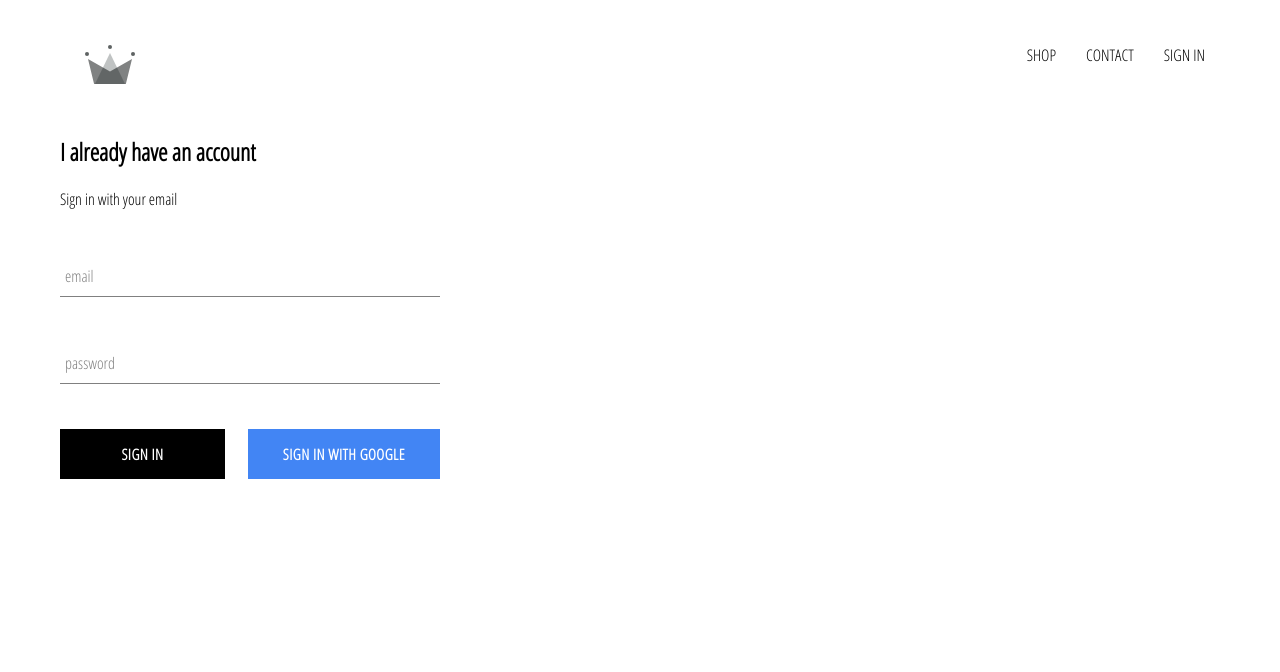
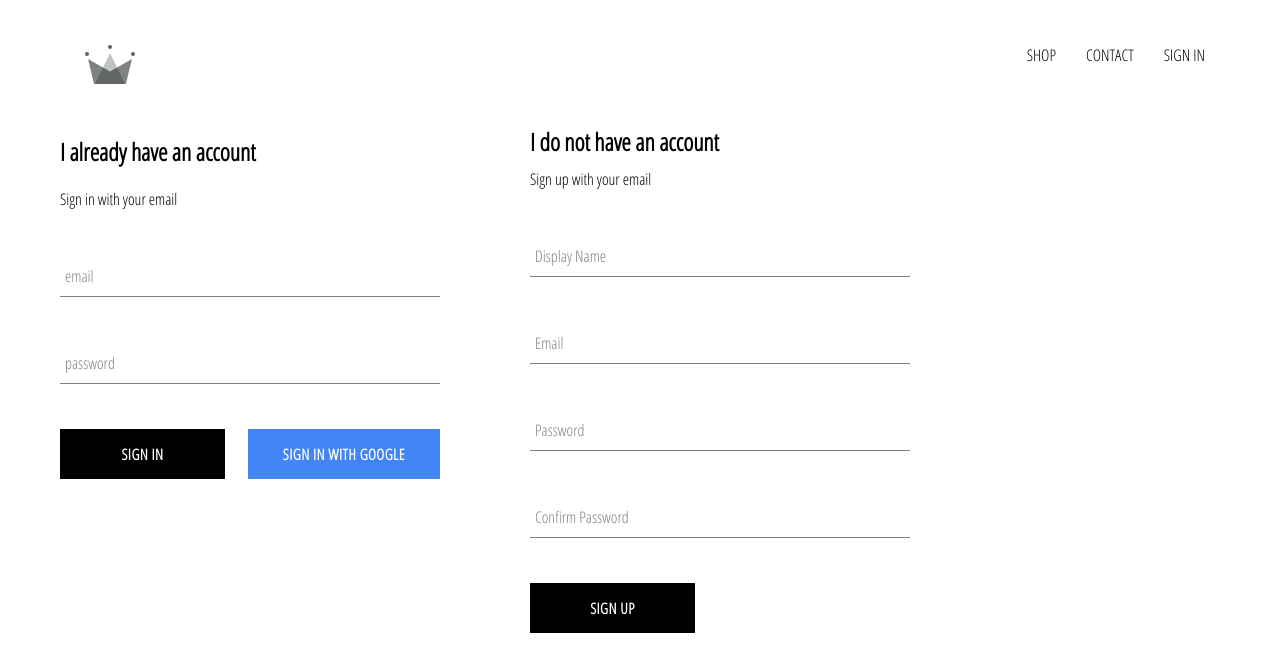
Before and after one commit to Yikhan/React-clothing-store, a React (Create React App) app: page /signin in a window 1280 px wide. Shown: the top 672 px of the page. Built offline with nearby package versions, Linux system fonts and the light colour scheme; no server answers.

Commit message:
implement sign up component

```diff
--- /dev/null
+++ b/src/components/sign-up/sign-up.component.jsx
@@ -0,0 +1,102 @@
+import "./sign-up.styles.scss";
+
+import {
+  auth,
+  createUserProfileDocument
+} from "../../firebase/firebase.utils.js";
+
+import CustomButton from "../custom-button/custom-button.component";
+import FormInput from "../form-input/form-input.component";
+import React from "react";
+
+class SignUp extends React.Component {
+  constructor() {
+    super();
+
+    this.state = {
+      displayName: "",
+      email: "",
+      password: "",
+      confirmPassword: ""
+    };
+  }
+
+  handleSubmit = async event => {
+    event.preventDefault();
+    const { displayName, email, password, confirmPassword } = this.state;
+
+    if (password !== confirmPassword) {
+      alert("Passwords don't match!");
+      return;
+    }
+
+    try {
+      const { user } = await auth.createUserWithEmailAndPassword(
+        email,
+        password
+      );
+
+      await createUserProfileDocument(user, { displayName });
+
+      this.setState({
+        displayName: "",
+        email: "",
+        password: "",
+        confirmPassword: ""
+      });
+    } catch (error) {
+      console.error(error);
+    }
+  };
+
+  handleChange = event => {
+    const { name, value } = event.target;
+    this.setState({ [name]: value });
+  };
+
+  render() {
+    return (
+      <div className="sign-up">
+        <h2 className="title">I do not have an account</h2>
+        <span>Sign up with your email</span>
+        <form className="sign-up-form" onSubmit={this.handleSubmit}>
+          <FormInput
+            type="text"
+            name="displayName"
+            value={this.state.displayName}
+            onChange={this.handleChange}
+            label="Display Name"
+            required
+          />
+          <FormInput
+            type="email"
+            name="email"
+            value={this.state.email}
+            onChange={this.handleChange}
+            label="Email"
+            required
+          />
+          <FormInput
+            type="password"
+            name="password"
+            value={this.state.password}
+            onChange={this.handleChange}
+            label="Password"
+            required
+          />
+          <FormInput
+            type="password"
+            name="confirmPassword"
+            value={this.state.confirmPassword}
+            onChange={this.handleChange}
+            label="Confirm Password"
+            required
+          />
+          <CustomButton type="submit">SIGN UP</CustomButton>
+        </form>
+      </div>
+    );
+  }
+}
+
+export default SignUp;
--- /dev/null
+++ b/src/components/sign-up/sign-up.styles.scss
@@ -0,0 +1,9 @@
+.sign-up {
+  display: flex;
+  flex-direction: column;
+  width: 380px;
+
+  .title {
+    margin: 10px 0;
+  }
+}
--- a/src/pages/sign-in-up/sign-in-up.component.jsx
+++ b/src/pages/sign-in-up/sign-in-up.component.jsx
@@ -2,10 +2,12 @@
 
 import React from "react";
 import SignIn from "../../components/sign-in/sign-in.component";
+import SignUp from "../../components/sign-up/sign-up.component";
 
 const SignInUp = () => (
   <div className="sign-in-up">
     <SignIn />
+    <SignUp />
   </div>
 );
 
--- a/src/pages/sign-in-up/sign-in-up.styles.scss
+++ b/src/pages/sign-in-up/sign-in-up.styles.scss
@@ -0,0 +1,6 @@
+.sign-in-up {
+  width: 850px;
+  display: flex;
+  justify-content: space-between;
+  margin: 30px, auto;
+}
```
